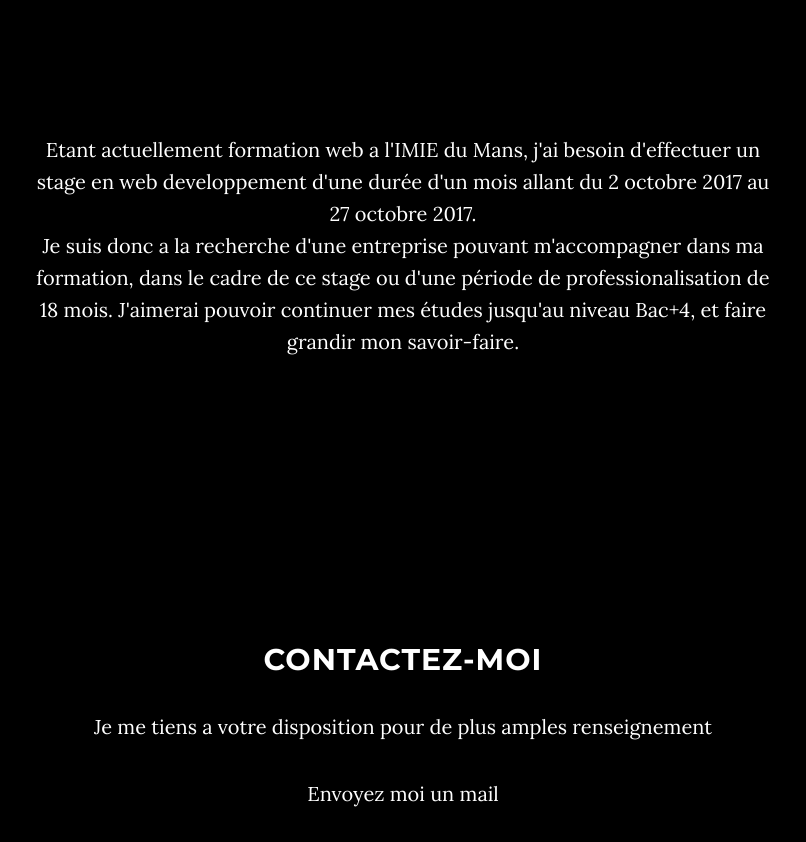
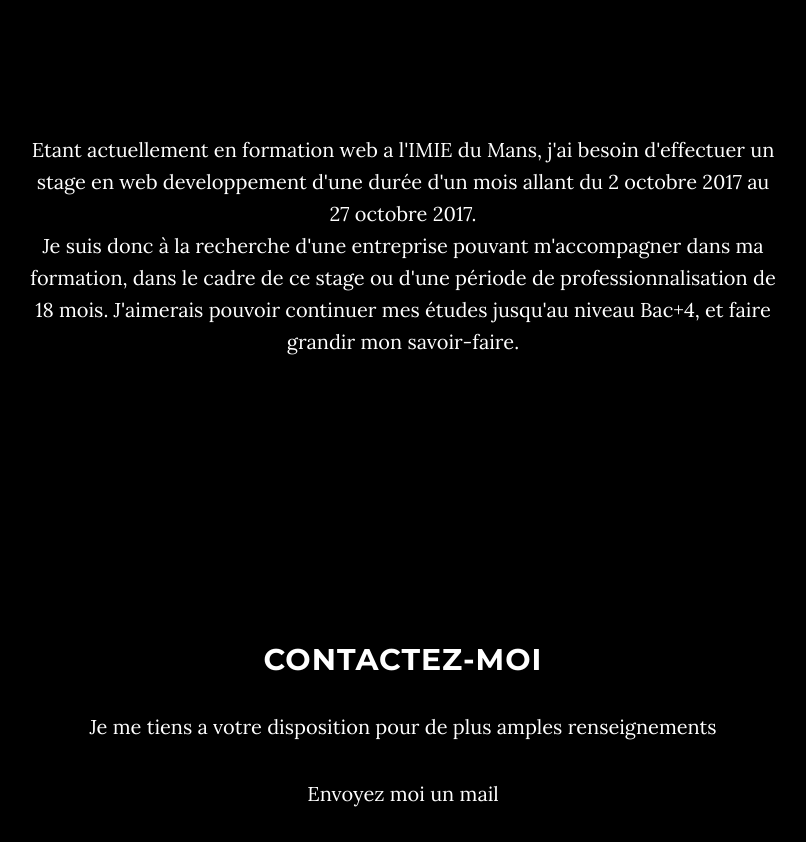
Before and after one commit to YelanR/Studio321-Portfolio, a website: page index.html in a window 1280 px wide. Shown: the part 1700-2542 px from the top of the page, without its empty margins (237-1043 px from the left). Drawn offline with nearby package versions, Linux system fonts and the light colour scheme; some packages are replaced by stand-ins of ours.

Commit message:
Correctif ortho

```diff
--- a/index.html
+++ b/index.html
@@ -104,9 +104,9 @@
       <section id="projet" class="container content-section text-center">
         <div class="row">
             <div class="col-lg-8 col-lg-offset-2">
-              <p>Etant actuellement formation web a l'IMIE du Mans, j'ai besoin d'effectuer un stage en web developpement d'une durée d'un mois allant du 2 octobre 2017 au 27 octobre 2017. </br>
-              Je suis donc a la recherche d'une entreprise pouvant m'accompagner dans ma formation, dans le cadre de ce stage ou d'une période de professionalisation de 18 mois.
-              J'aimerai pouvoir continuer mes études jusqu'au niveau Bac+4, et faire grandir mon savoir-faire.</p>
+              <p>Etant actuellement en formation web a l'IMIE du Mans, j'ai besoin d'effectuer un stage en web developpement d'une durée d'un mois allant du 2 octobre 2017 au 27 octobre 2017. </br>
+              Je suis donc à la recherche d'une entreprise pouvant m'accompagner dans ma formation, dans le cadre de ce stage ou d'une période de professionnalisation de 18 mois.
+              J'aimerais pouvoir continuer mes études jusqu'au niveau Bac+4, et faire grandir mon savoir-faire.</p>
             </div>
         </div>
     </section>
@@ -117,7 +117,7 @@
         <div class="row">
             <div class="col-lg-8 col-lg-offset-2">
                 <h2>Contactez-moi</h2>
-                <p>Je me tiens a votre disposition pour de plus amples renseignement</p>
+                <p>Je me tiens a votre disposition pour de plus amples renseignements</p>
                 <p><a href="maito:rouxelin.yelan@gmail.com">Envoyez moi un mail</a>
                 </p>
                 <ul class="list-inline banner-social-buttons">
```
